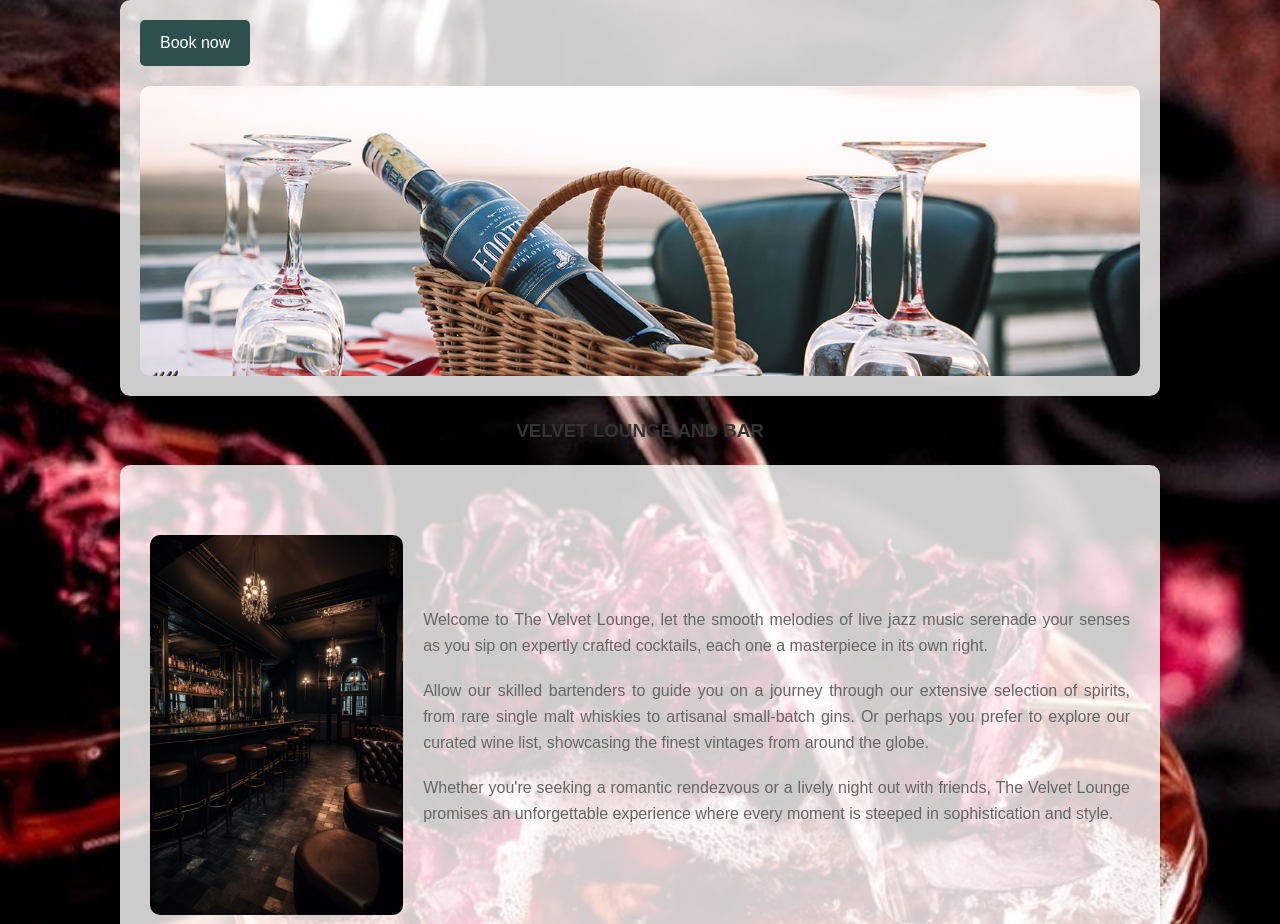
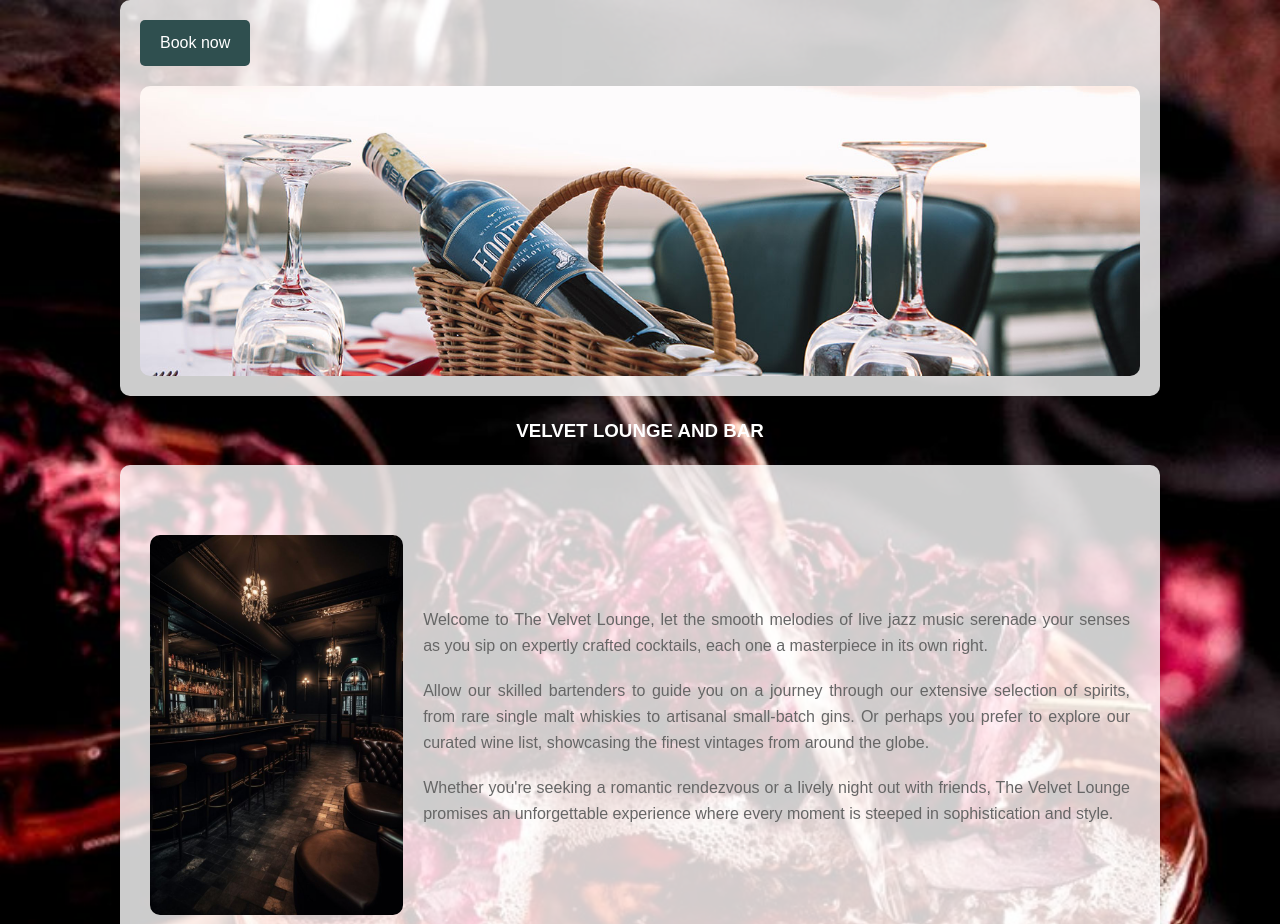
Before and after one commit to 167146/sprint-3-website, a PHP site: the page made by Bars and drinks.php in a window 1280 px wide. Shown: the top 924 px of the page. Run offline with PHP 8.4, Linux system fonts and the light colour scheme.

Commit message:
color change

```diff
--- a/Bars and drinks.php
+++ b/Bars and drinks.php
@@ -43,7 +43,7 @@
         }
         h3 {
             text-align: center;
-            color: #333;
+            color: white;
             margin-top: 20px;
         }
         p {
```
